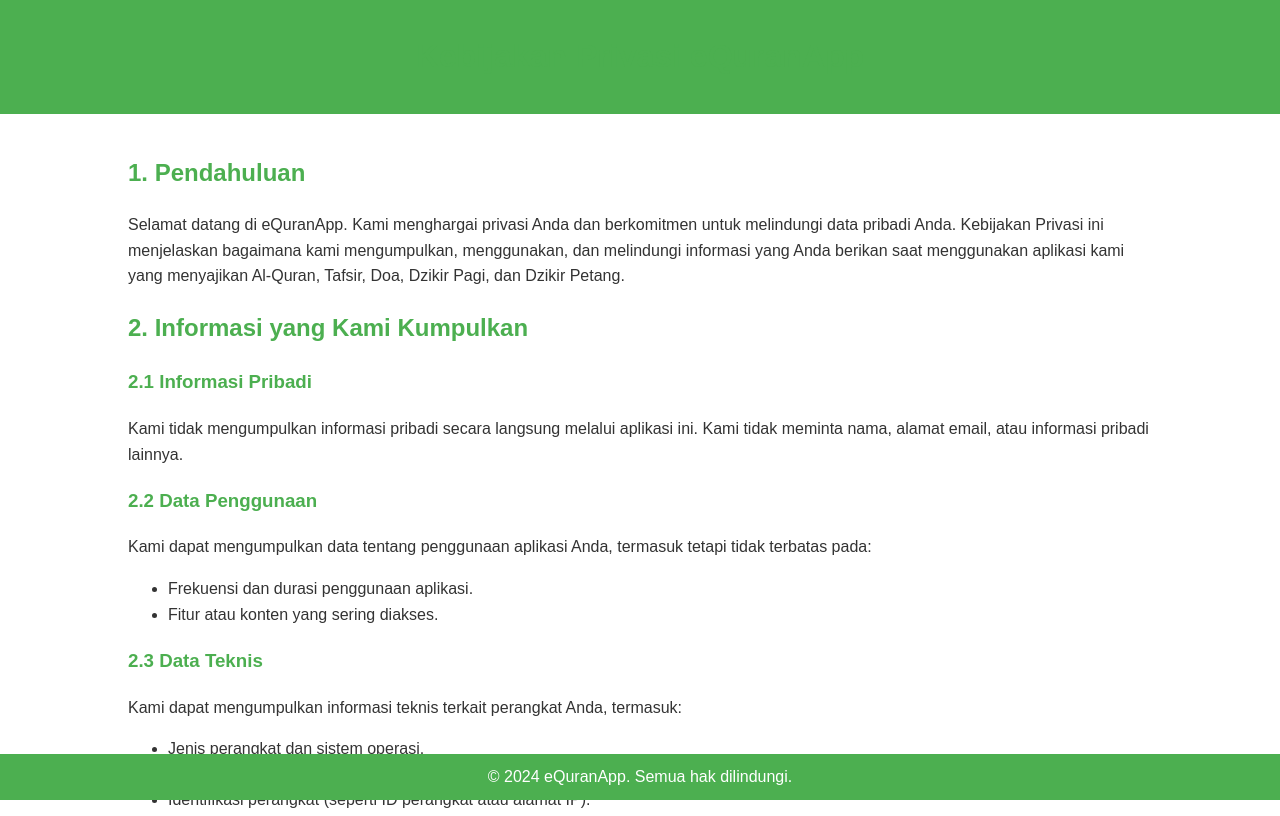
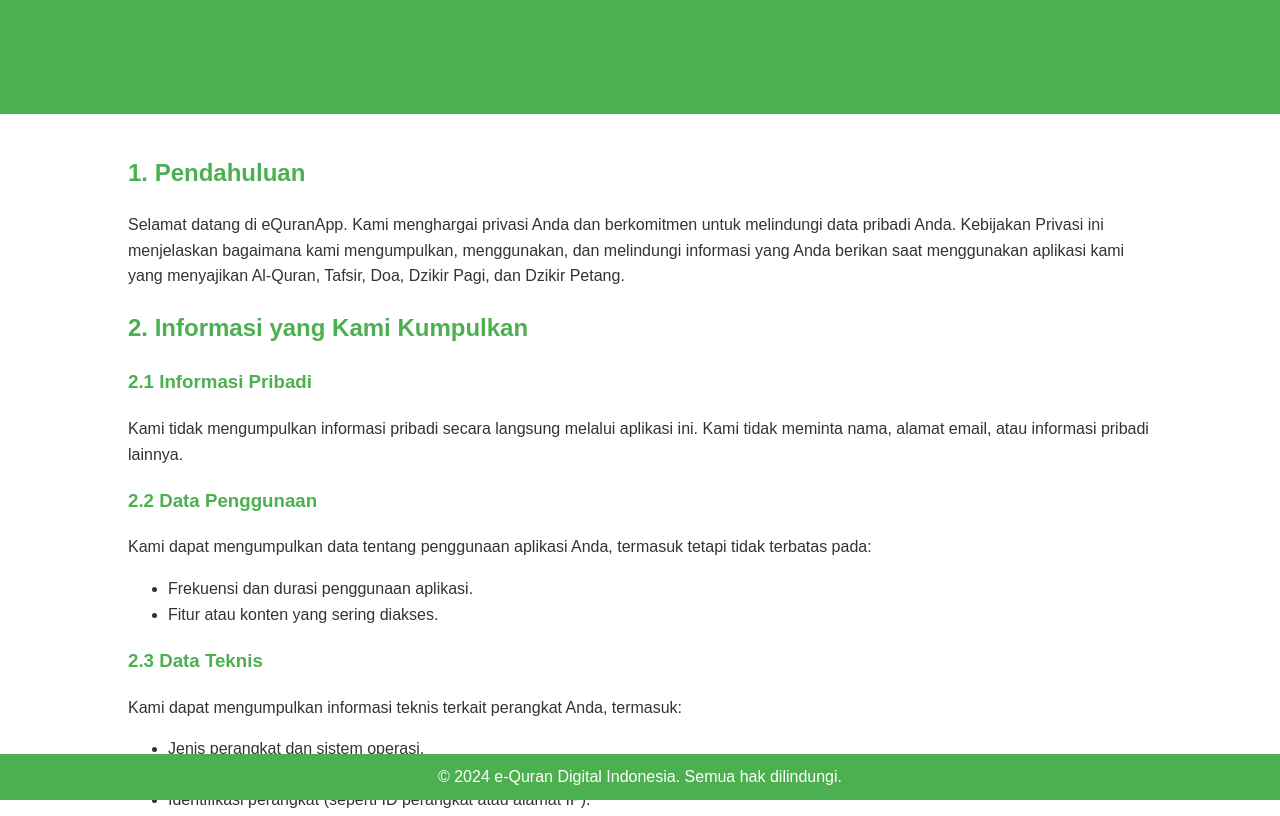
Before and after one commit to zakariyahya/privacy_policy_aquranapp, a plain HTML site: page index.html in a window 1280 px wide. Shown: the top 816 px of the page. Drawn offline with Linux system fonts and the light colour scheme.

Commit message:
add index.html

```diff
--- a/index.html
+++ b/index.html
@@ -3,7 +3,7 @@
 <head>
     <meta charset="UTF-8">
     <meta name="viewport" content="width=device-width, initial-scale=1.0">
-    <title>Kebijakan Privasi eQuranApp</title>
+    <title>Kebijakan Privasi  e-Quran Digital Indonesia</title>
     <style>
         body {
             font-family: Arial, sans-serif;
@@ -90,10 +90,9 @@
         <h2>8. Kontak Kami</h2>
         <p>Jika Anda memiliki pertanyaan atau komentar mengenai Kebijakan Privasi ini, silakan hubungi kami di:</p>
         <p><strong>Email</strong>: yahya.s.stat@gmail.com</p>
-        <!-- <p><strong>Alamat</strong>: [Alamat Perusahaan/Tim Pengembang]</p> -->
     </div>
     <footer>
-        &copy; 2024 eQuranApp. Semua hak dilindungi.
+        &copy; 2024 e-Quran Digital Indonesia. Semua hak dilindungi.
     </footer>
 </body>
 </html>
```
